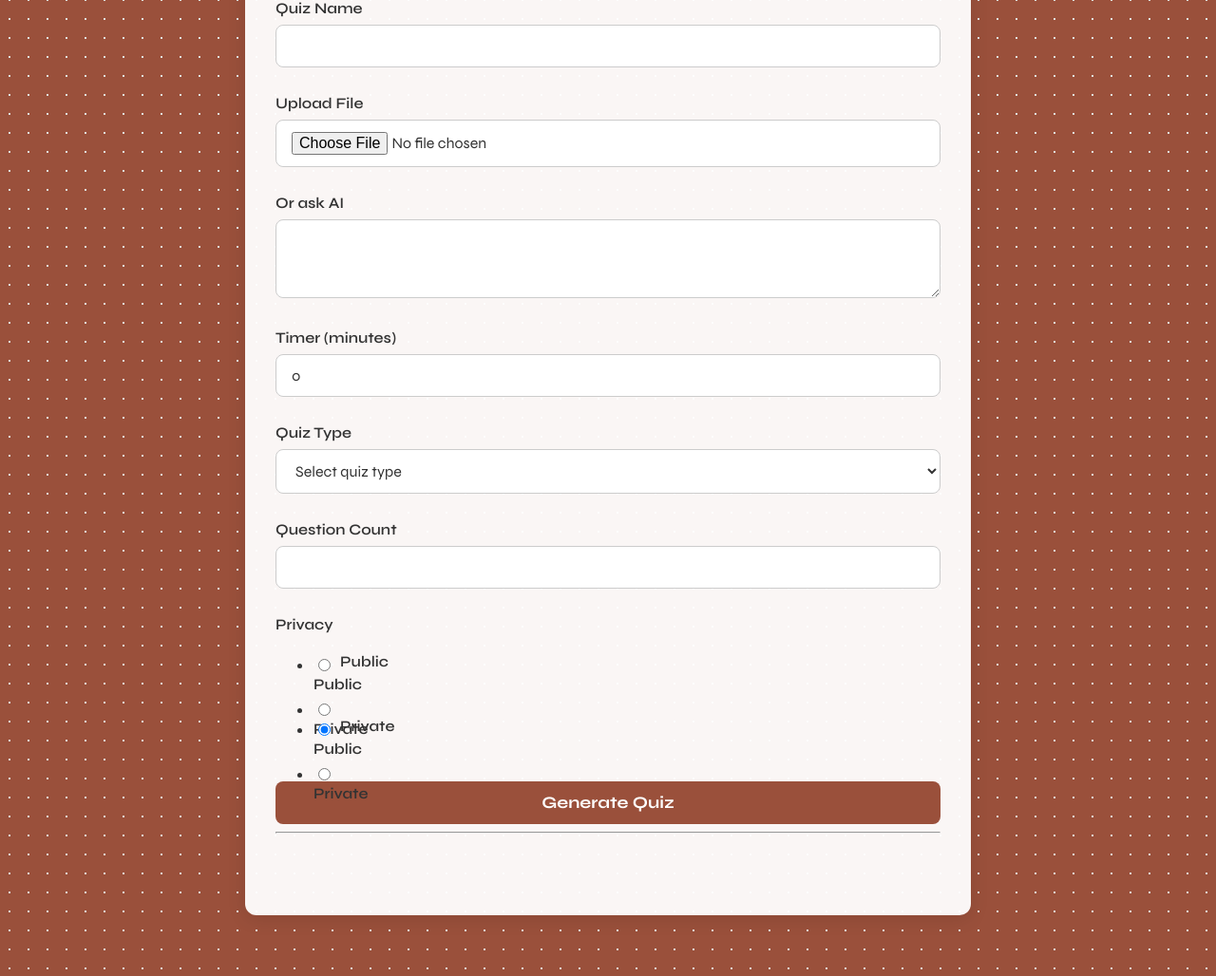
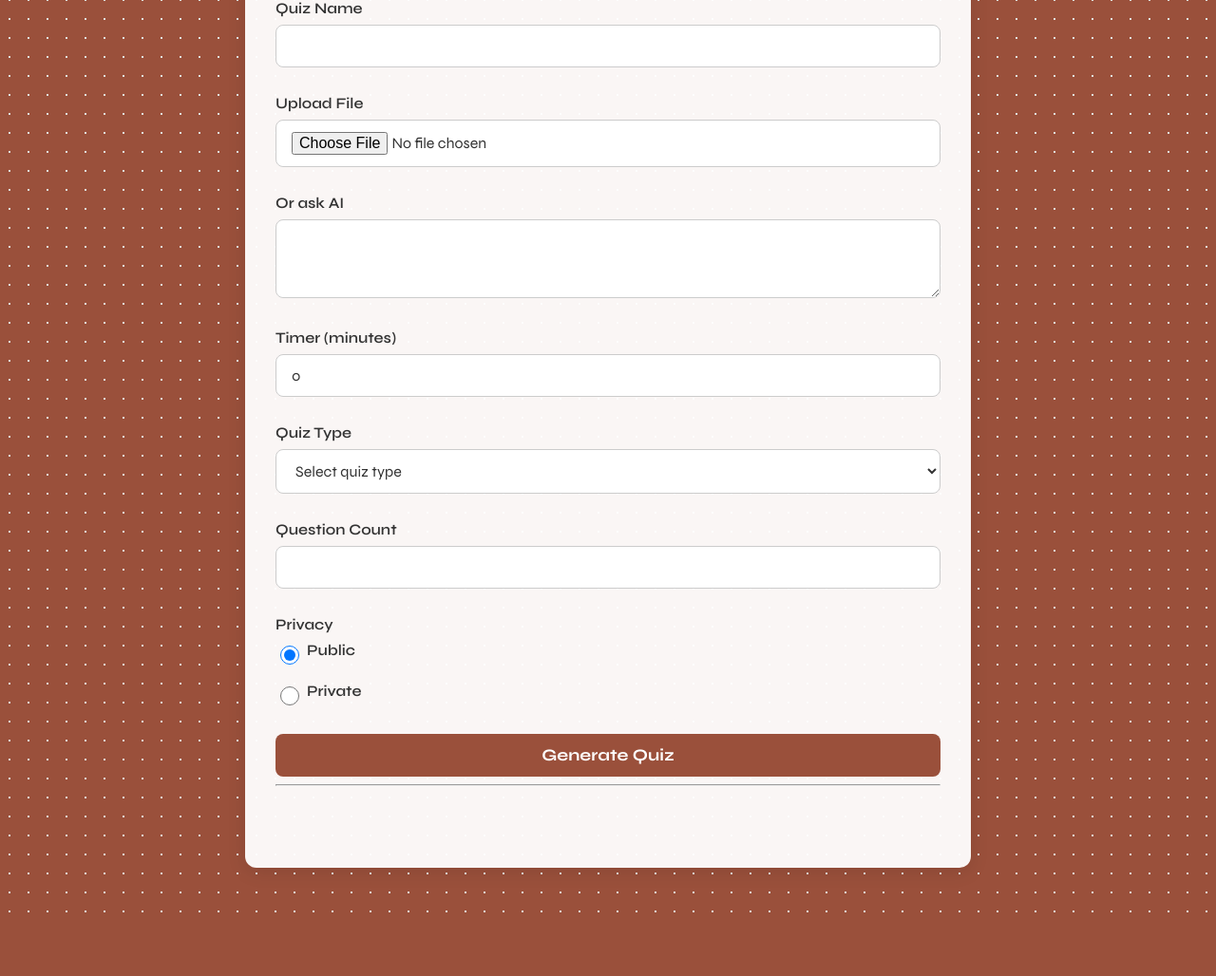
Before and after one commit to Deltane/quiz.it, a Flask app: page /create_quiz in a window 1280 px wide. Shown: the part 210-1238 px from the top of the page at 95% size. After the commit the page ends 1171 px from the top, so only its background shows below. Run offline with Flask 3, Linux system fonts and the light colour scheme; parts of the project's set-up code (start-up, migrations or seed data) failed here and were passed over; some web fonts are replaced.

Commit message:
updated the csrf tokens and public/private buttons

```diff
--- a/app/templates/create_quiz.html
+++ b/app/templates/create_quiz.html
@@ -49,15 +49,13 @@
             </div>
 
             <div class="form-group">
-                <label>Privacy</label>
-                <div class="form-check">
-                    {{ form.privacy(class="form-check-input", id="public", value="public") }}
-                    <label class="form-check-label" for="public">Public</label>
-                </div>
-                <div class="form-check">
-                    {{ form.privacy(class="form-check-input", id="private", value="private") }}
-                    <label class="form-check-label" for="private">Private</label>
-                </div>
+                {{ form.privacy.label }}
+                {% for subfield in form.privacy %}
+                    <div class="form-check">
+                        {{ subfield(class="form-check-input") }}
+                        {{ subfield.label(class="form-check-label") }}
+                    </div>
+                {% endfor %}
             </div>
 
             {{ form.submit(class="btn btn-primary") }}
```
